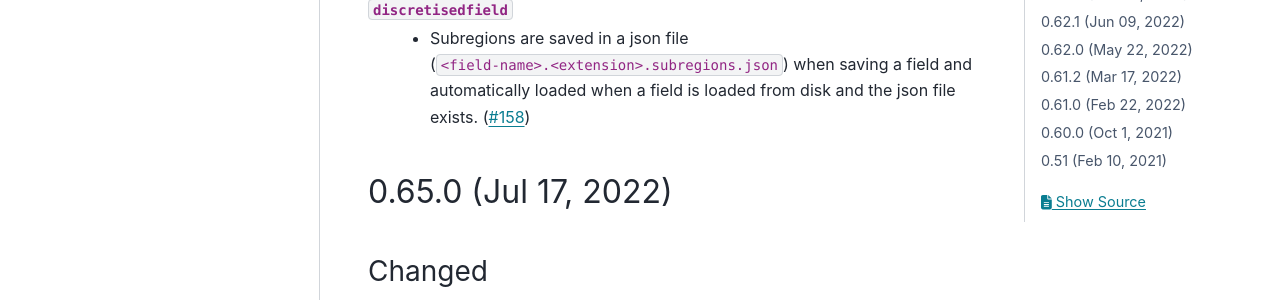
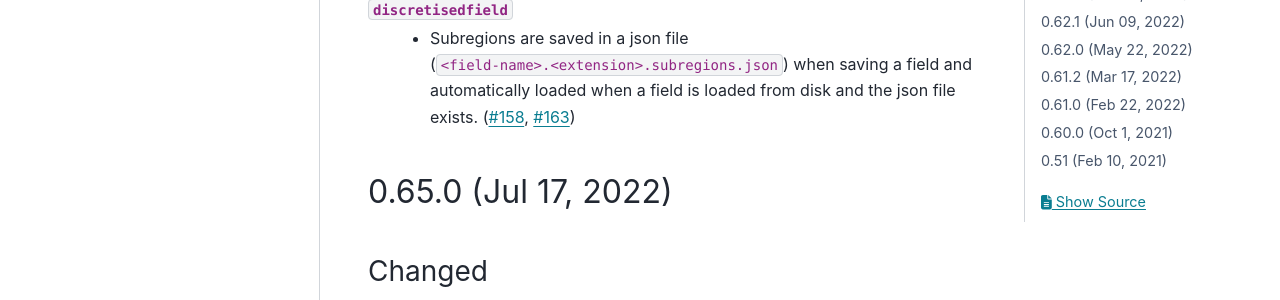
Before and after one commit to ubermag/ubermag.github.io, a Sphinx documentation site: the page built from source/changelog.rst, in a window 1280 px wide and 900 px high. Shown: the part 359-659 px from the top of the window. Built offline with Sphinx 7.4.7 and the PyData theme 0.15.4, drawn with Linux system fonts in a browser that asks for light colours; pages that are not in the unit, such as notebooks, are missing from menus.

Commit message:
Two PRs for subregion json file

```diff
--- a/source/changelog.rst
+++ b/source/changelog.rst
@@ -9,7 +9,8 @@ Changelog
   - Subregions are saved in a json file
     (``<field-name>.<extension>.subregions.json``) when saving a field and
     automatically loaded when a field is loaded from disk and the json file
-    exists. (`#158 <https://github.com/ubermag/discretisedfield/pull/158>`__)
+    exists. (`#158 <https://github.com/ubermag/discretisedfield/pull/158>`__,
+    `#163 <https://github.com/ubermag/discretisedfield/pull/163>`__)
 
 0.65.0 (Jul 17, 2022)
 =====================
```
